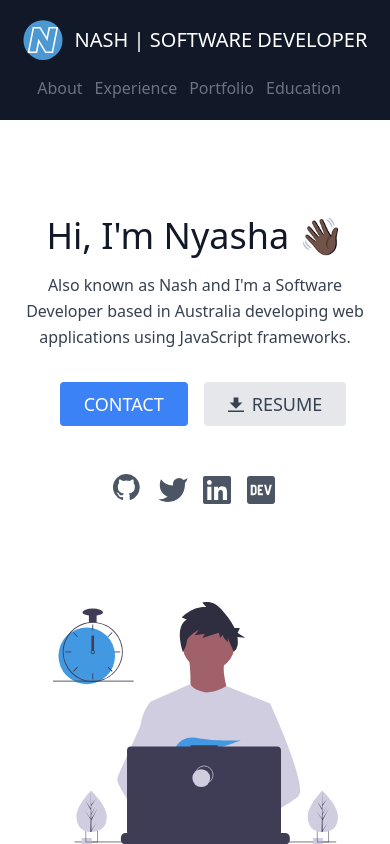
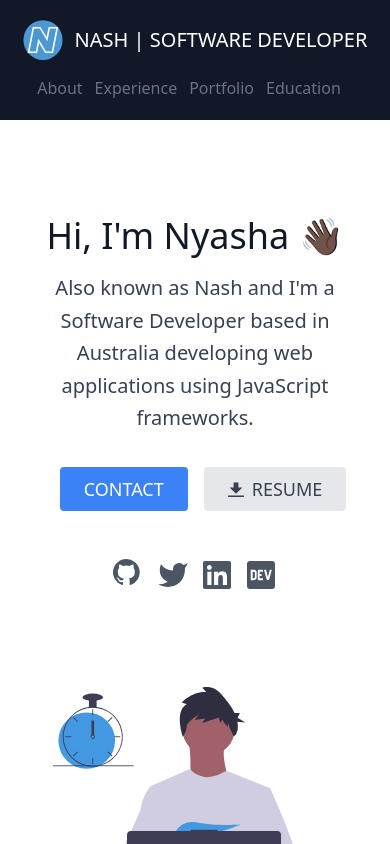
Before and after one commit to NyashaNziramasanga/online-portfolio-v3, a React (Vite) app: page / in a window 390 px wide. Shown: the top 844 px of the page. Built offline with nearby package versions, Linux system fonts and the light colour scheme.

Commit message:
clean up

```diff
--- a/src/App.tsx
+++ b/src/App.tsx
@@ -1,21 +1,21 @@
-import React, { useEffect } from 'react';
-import './App.scss';
-import Hero from './Components/Hero';
-import Header from './Components/Header';
-import About from './Components/About';
-import Experience from './Components/Experience';
-import Portfolio from './Components/Portfolio';
-import Education from './Components/Education';
-import Footer from './Components/Footer';
-import AOS from 'aos';
-import 'aos/dist/aos.css';
+import React, { useEffect } from "react";
+import "./App.scss";
+import Hero from "./Components/Hero";
+import Header from "./Components/Header";
+import About from "./Components/About";
+import Experience from "./Components/Experience";
+import Portfolio from "./Components/Portfolio";
+import Education from "./Components/Education";
+import Footer from "./Components/Footer";
+import AOS from "aos";
+import "aos/dist/aos.css";
 
-export function App() {
+export default function App() {
   useEffect(() => {
-    AOS.init({ duration: 3000 });
+    AOS.init({ duration: 1200, once: true });
   }, []);
   return (
-    <div className='App'>
+    <div className="App">
       <Header />
       <Hero />
       <About />
@@ -26,5 +26,3 @@ export function App() {
     </div>
   );
 }
-
-export default App;
--- a/src/Components/Footer.tsx
+++ b/src/Components/Footer.tsx
@@ -1,25 +1,24 @@
-import React from 'react';
-import Logo from '../UI/Logo';
-import Copyright from '../UI/Copyright';
-import SocialIcons from '../UI/SocialIcons';
+import React from "react";
+import Logo from "../UI/Logo";
+import Copyright from "../UI/Copyright";
+import SocialIcons from "../UI/SocialIcons";
+import { SOCIAL_URLS } from "../constants";
 
 export default function Footer() {
   return (
-    <footer className='text-gray-500 bg-gray-900 body-font'>
-      <div className='container px-6 py-8 mx-auto flex items-center sm:flex-row flex-col'>
+    <footer className="text-gray-500 bg-gray-900 body-font">
+      <div className="container px-6 py-8 mx-auto flex items-center sm:flex-row flex-col">
         <Logo />
         <Copyright
-          name={'nyashanziramasanga'}
-          twitterName={'@NyashaNziboi'}
-          twitterUrl={'https://twitter.com/NyashaNziboi'}
+          name="nyashanziramasanga"
+          twitterName="@NyashaNziboi"
+          twitterUrl={SOCIAL_URLS.twitter}
         />
         <SocialIcons
-          githubURL={'https://github.com/NyashaNziramasanga'}
-          linkedInURL={
-            'https://www.linkedin.com/in/nyasha-nash-nziramasanga-446380116/'
-          }
-          twitterURL={'https://twitter.com/NyashaNziboi'}
-          devURL={'https://dev.to/nyashanziramasanga'}
+          githubURL={SOCIAL_URLS.github}
+          linkedInURL={SOCIAL_URLS.linkedIn}
+          twitterURL={SOCIAL_URLS.twitter}
+          devURL={SOCIAL_URLS.dev}
         />
       </div>
     </footer>
--- a/src/Components/Header.tsx
+++ b/src/Components/Header.tsx
@@ -1,21 +1,22 @@
-import React from 'react';
-import Logo from '../UI/Logo';
-import HeaderLink from '../UI/HeaderLink';
+import React from "react";
+import Logo from "../UI/Logo";
+import HeaderLink from "../UI/HeaderLink";
 
 export default function Header() {
   return (
-    <div>
-      <header className='text-gray-500 bg-gray-900 body-font'>
-        <div className='container mx-auto flex flex-wrap p-5 flex-col md:flex-row items-center'>
-          <Logo />
-          <nav className='md:ml-auto flex flex-wrap items-center text-base justify-center'>
-            <HeaderLink to={'ABOUT'} name={'About'} />
-            <HeaderLink to={'EXPERIENCE'} name={'Experience'} />
-            <HeaderLink to={'PORTFOLIO'} name={'Portfolio'} />
-            <HeaderLink to={'EDUCATION'} name={'Education'} />
-          </nav>
-        </div>
-      </header>
-    </div>
+    <header className="text-gray-500 bg-gray-900 body-font" role="banner">
+      <div className="container mx-auto flex flex-wrap p-5 flex-col md:flex-row items-center">
+        <Logo />
+        <nav
+          className="md:ml-auto flex flex-wrap items-center text-base justify-center"
+          aria-label="Main"
+        >
+          <HeaderLink to="ABOUT" name="About" />
+          <HeaderLink to="EXPERIENCE" name="Experience" />
+          <HeaderLink to="PORTFOLIO" name="Portfolio" />
+          <HeaderLink to="EDUCATION" name="Education" />
+        </nav>
+      </div>
+    </header>
   );
 }
--- a/src/Components/Hero.tsx
+++ b/src/Components/Hero.tsx
@@ -1,52 +1,46 @@
-import React from 'react';
-import Button from '../UI/Button';
-import Dev from '../assets/icons/Dev.svg';
-import SocialIcons from '../UI/SocialIcons';
-import data from '../data/hero.json';
+import React from "react";
+import Button from "../UI/Button";
+import Dev from "../assets/icons/Dev.svg";
+import SocialIcons from "../UI/SocialIcons";
+import data from "../data/hero.json";
+import { CONTACT, SOCIAL_URLS } from "../constants";
 
 export default function Hero() {
   return (
-    <section data-aos='fade-in' className='text-gray-700 body-font'>
-      <div className='container mx-auto flex px-6 py-24 md:flex-row flex-col items-center'>
-        <div className='lg:flex-grow md:w-1/2 lg:px-12 md:px-16 flex flex-col md:items-start md:text-left mb-16 md:mb-0 items-center text-center'>
-          <h1 className='title-font sm:text-5xl text-4xl mb-4 font-medium text-gray-900'>
+    <section data-aos="fade-in" className="text-gray-700 body-font">
+      <div className="container mx-auto flex px-6 py-24 md:flex-row flex-col items-center">
+        <div className="lg:flex-grow md:w-1/2 lg:px-12 md:px-16 flex flex-col md:items-start md:text-left mb-16 md:mb-0 items-center text-center">
+          <h1 className="title-font sm:text-5xl text-4xl mb-4 font-medium text-gray-900">
             {data.h1}
-            <span role='img' aria-label='Waving Hand: Dark Skin Tone'>
-              {' '}
+            <span role="img" aria-label="Waving Hand: Dark Skin Tone">
+              {" "}
               👋🏿
             </span>
           </h1>
-          <h2 className='sm:text-2xl text-1xl mb-8 leading-relaxed'>
+          <h2 className="sm:text-2xl text-xl mb-8 leading-relaxed">
             {data.h2}
           </h2>
 
-          <div className='flex justify-center'>
+          <div className="flex justify-center">
+            <Button name="CONTACT" action={CONTACT.email} color="blue" />
             <Button
-              name={'CONTACT'}
-              type={'blue'}
-              action={'mailto:nyashanziramasanga1@gmail.com'}
-              color={'blue'}
-            />
-            <Button
-              name={'RESUME'}
-              action={'/files/resume-of-nyasha-nash-nziramasanga.pdf'}
-              download={'resume-of-nyasha-nash-nziramasanga'}
-              color={'gray'}
+              name="RESUME"
+              action={CONTACT.resume.url}
+              download={CONTACT.resume.downloadName}
+              color="gray"
             />
           </div>
-          <div className='flex justify-center my-8'>
+          <div className="flex justify-center my-8">
             <SocialIcons
-              githubURL={'https://github.com/NyashaNziramasanga'}
-              linkedInURL={
-                'https://www.linkedin.com/in/nyasha-nash-nziramasanga-446380116/'
-              }
-              twitterURL={'https://twitter.com/NyashaNziboi'}
-              devURL={'https://dev.to/nyashanziramasanga'}
+              githubURL={SOCIAL_URLS.github}
+              linkedInURL={SOCIAL_URLS.linkedIn}
+              twitterURL={SOCIAL_URLS.twitter}
+              devURL={SOCIAL_URLS.dev}
             />
           </div>
         </div>
-        <div className='lg:max-w-lg lg:w-full md:w-1/2 w-5/6'>
-          <img src={Dev} alt='' />
+        <div className="lg:max-w-lg lg:w-full md:w-1/2 w-5/6">
+          <img src={Dev} alt="Developer illustration" />
         </div>
       </div>
     </section>
--- a/src/UI/Button.tsx
+++ b/src/UI/Button.tsx
@@ -1,28 +1,32 @@
-import React from 'react';
-import IButton from '../types/IButton';
+import React from "react";
+import IButton from "../types/IButton";
 
 export default function Button(props: IButton) {
-  const blue = 'text-white bg-blue-500 hover:bg-blue-600';
-  const gray = 'text-gray-700 bg-gray-200 hover:bg-gray-300';
+  const blue = "text-white bg-blue-500 hover:bg-blue-600";
+  const gray = "text-gray-700 bg-gray-200 hover:bg-gray-300";
+
+  const className = `${
+    props.color === "blue" ? blue : gray
+  } border-0 py-2 px-6 focus:outline-none focus:ring-2 focus:ring-offset-2 rounded ml-4 inline-flex text-lg items-center`;
 
   return (
-    <a href={props.action} download={props.download && props.download}>
-      <button
-        className={`${
-          props.color === 'blue' ? blue : gray
-        } border-0 py-2 px-6 focus:outline-none rounded ml-4 inline-flex text-lg items-center`}
+    <a
+      href={props.action}
+      download={props.download ?? undefined}
+      className={className}
+      role="button"
     >
       {props.download && (
         <svg
-            className='fill-current w-4 h-4 mr-2'
-            xmlns='http://www.w3.org/2000/svg'
-            viewBox='0 0 20 20'
+          className="fill-current w-4 h-4 mr-2"
+          xmlns="http://www.w3.org/2000/svg"
+          viewBox="0 0 20 20"
+          aria-hidden
         >
-            <path d='M13 8V2H7v6H2l8 8 8-8h-5zM0 18h20v2H0v-2z' />
+          <path d="M13 8V2H7v6H2l8 8 8-8h-5zM0 18h20v2H0v-2z" />
         </svg>
       )}
       <span>{props.name}</span>
-      </button>
     </a>
   );
 }
--- a/src/UI/HeaderLink.tsx
+++ b/src/UI/HeaderLink.tsx
@@ -1,21 +1,19 @@
-import React from 'react';
-import { Link } from 'react-scroll';
-import IHeaderLink from '../types/IHeaderLink';
+import React from "react";
+import { Link } from "react-scroll";
+import IHeaderLink from "../types/IHeaderLink";
 
-export default function HeaderLink(props: IHeaderLink) {
+export default function HeaderLink({ to, name }: IHeaderLink) {
   return (
-    <div>
-      <Link
-        activeClass='active'
-        className='mr-3 hover:text-white nav-link'
-        to={props.to}
-        spy={true}
-        smooth={true}
-        offset={-70}
-        duration={500}
-      >
-        {props.name}
-      </Link>
-    </div>
+    <Link
+      activeClass="active"
+      className="mr-3 hover:text-white nav-link"
+      to={to}
+      spy
+      smooth
+      offset={-70}
+      duration={500}
+    >
+      {name}
+    </Link>
   );
 }
--- a/src/UI/Logo.tsx
+++ b/src/UI/Logo.tsx
@@ -1,16 +1,15 @@
-import React, { Fragment } from 'react';
-import logo from '../assets/icons/logo.svg';
+import React from "react";
+import logo from "../assets/icons/logo.svg";
 
 export default function Logo() {
   return (
-    <Fragment>
-      <a
-        className='flex title-font font-medium items-center text-white mb-4 md:mb-0'
-        href='/'
-      >
-        <img src={logo} alt='' />
-        <span className='ml-3 text-xl'>NASH | SOFTWARE DEVELOPER</span>
-      </a>
-    </Fragment>
+    <a
+      className="flex title-font font-medium items-center text-white mb-4 md:mb-0"
+      href="/"
+      aria-label="Nash - Software Developer home"
+    >
+      <img src={logo} alt="Nash logo" />
+      <span className="ml-3 text-xl">NASH | SOFTWARE DEVELOPER</span>
+    </a>
   );
 }
--- /dev/null
+++ b/src/constants.ts
@@ -0,0 +1,14 @@
+export const SOCIAL_URLS = {
+  github: "https://github.com/NyashaNziramasanga",
+  linkedIn: "https://www.linkedin.com/in/nyasha-nash-nziramasanga-446380116/",
+  twitter: "https://twitter.com/NyashaNziboi",
+  dev: "https://dev.to/nyashanziramasanga",
+} as const;
+
+export const CONTACT = {
+  email: "mailto:nyashanziramasanga1@gmail.com",
+  resume: {
+    url: "/files/resume-of-nyasha-nash-nziramasanga.pdf",
+    downloadName: "resume-of-nyasha-nash-nziramasanga",
+  },
+} as const;
```
Lines whose indentation alone changed are shown as unchanged.
